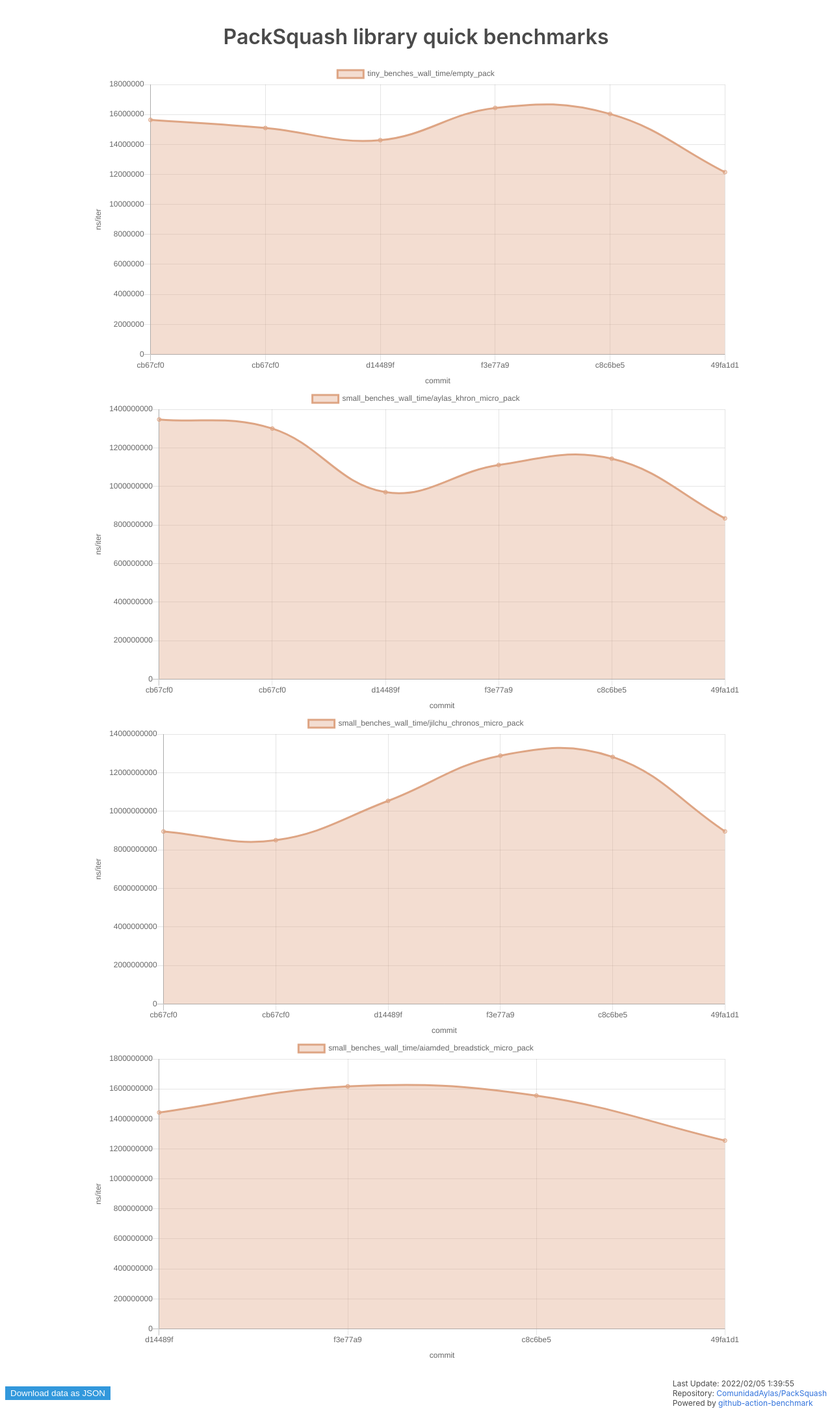
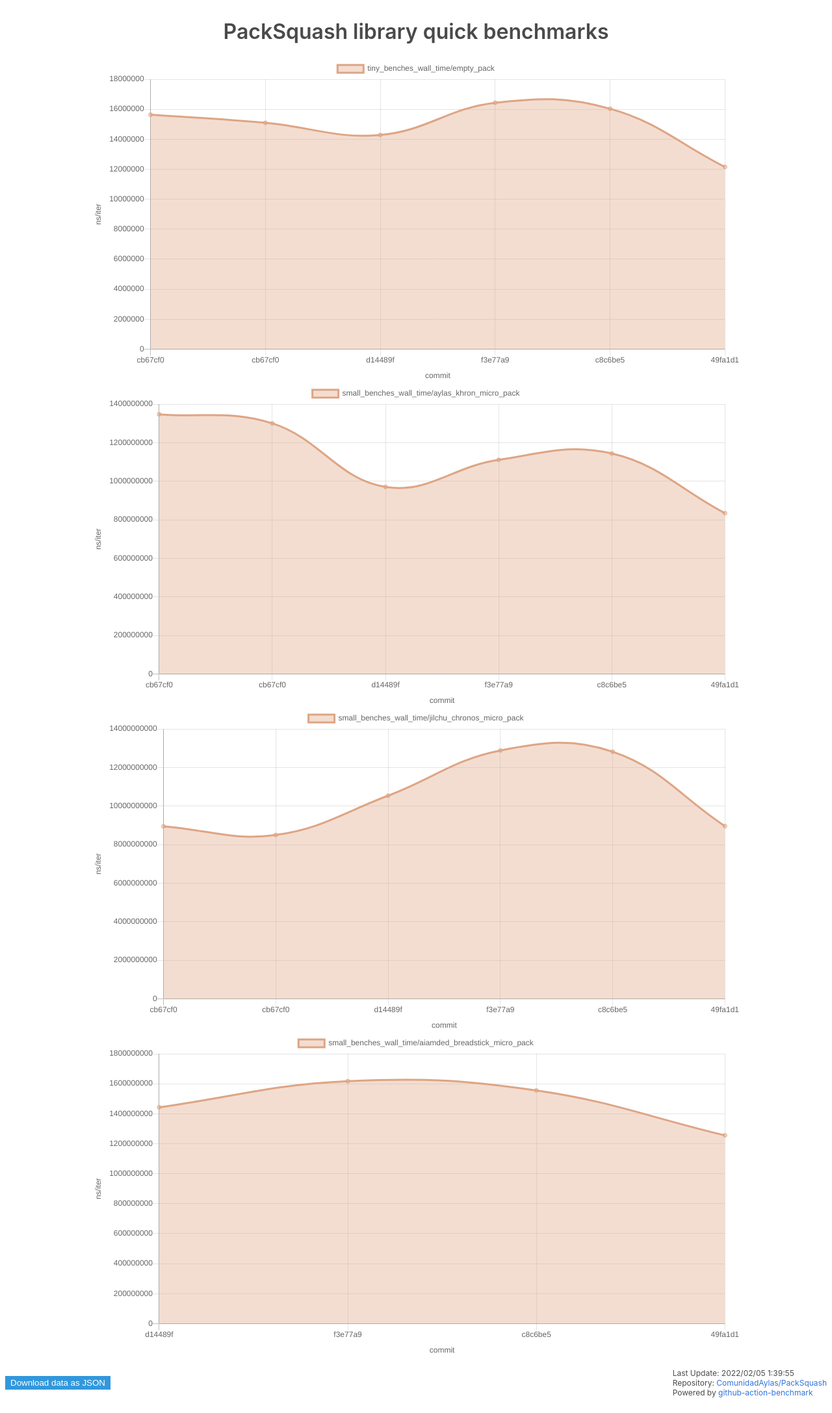
Before and after one commit to ComunidadAylas/PackSquash, a Jekyll site: the page dev/benches/index.html, which Jekyll copies as it is, in a window 1280 px wide. Shown: the whole page at 65% size. Built offline with Jekyll 4.4.1, drawn with Linux system fonts in a browser that asks for light colours.

Commit message:
Delete body margin

```diff
--- a/dev/benches/index.html
+++ b/dev/benches/index.html
@@ -12,7 +12,7 @@
       }
       body {
         color: #4a4a4a;
-        margin: 8px;
+        margin: 0;
         font-size: 1em;
         font-weight: 400;
       }
@@ -48,7 +48,7 @@
         font-size: 0.75rem;
       }
       footer {
-        margin-top: 16px;
+        margin: 8px;
         display: flex;
         align-items: center;
         flex-wrap: wrap;
```
